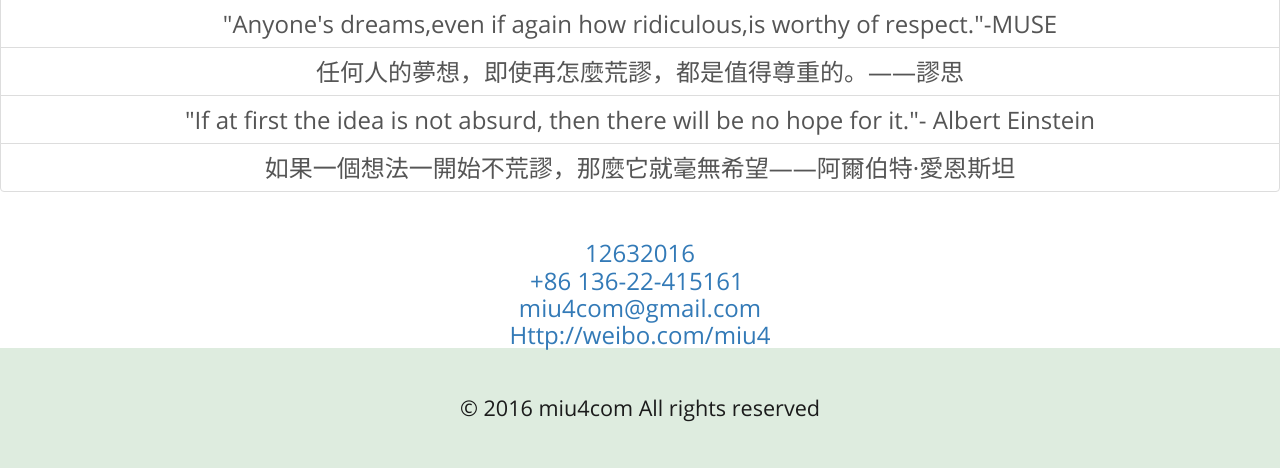
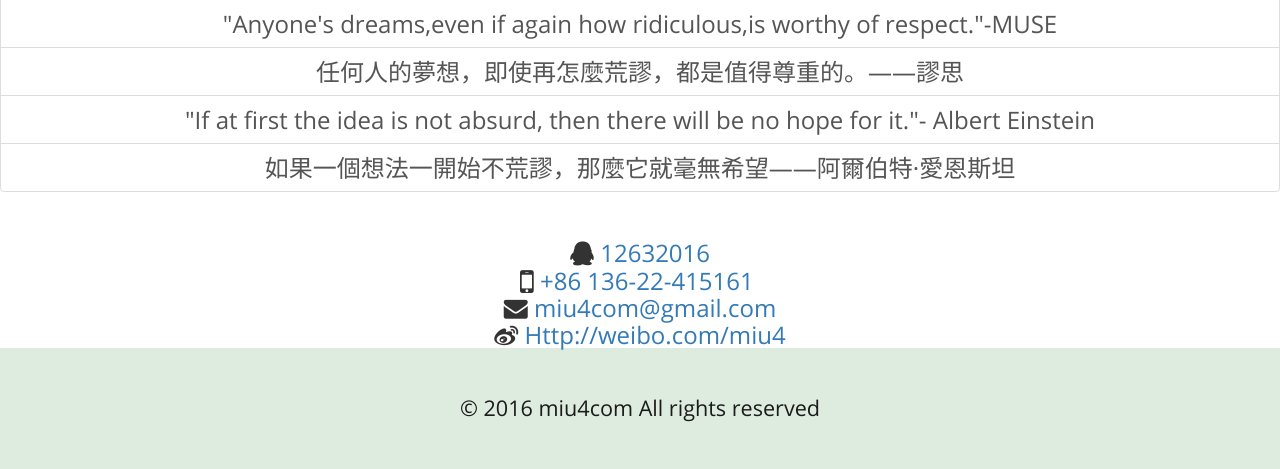
Before and after one commit to miu4com/miu4com.github.io, a PHP site: page / in a window 1280 px wide. Shown: the part 1168-1637 px from the top of the page. Run offline with PHP 8.4, Linux system fonts and the light colour scheme; some libraries are stand-ins or nearby versions.

Commit message:
Added files via upload

```diff
--- a/index.html
+++ b/index.html
@@ -3,7 +3,7 @@
 <title>米优市miu4com謬思集团</title>
 <link href="bootstrap.css" rel="stylesheet" type="text/css" media="all">
 <link href="style.css" rel="stylesheet" type="text/css" media="all" />
-<link href="fontawesome.min.css" rel="stylesheet" >
+<link href="font-awesome.min.css" rel="stylesheet" type="text/css" >
 <link rel="shortcut icon" type="image/ico" href="favicon.ico"><meta name="viewport" content="width=device-width, initial-scale=1">
 <meta http-equiv="Content-Type" content="text/html; charset=utf-8" />
 <meta name="keywords" content="miu4,謬思,谬思,米优市" />
--- a/style.css
+++ b/style.css
@@ -1,11 +1,11 @@
 
 @font-face {
     font-family: 'Nunito-Bold';
-    src:url(../fonts/Nunito-Bold.ttf) format('truetype');
+    src:url(Nunito-Bold.ttf) format('truetype');
 }
 @font-face {
     font-family: 'OpenSans-Regular';
-    src:url(../fonts/OpenSans-Regular.ttf) format('truetype');
+    src:url(OpenSans-Regular.ttf) format('truetype');
 }
 body a{
     transition:0.5s all;
```
